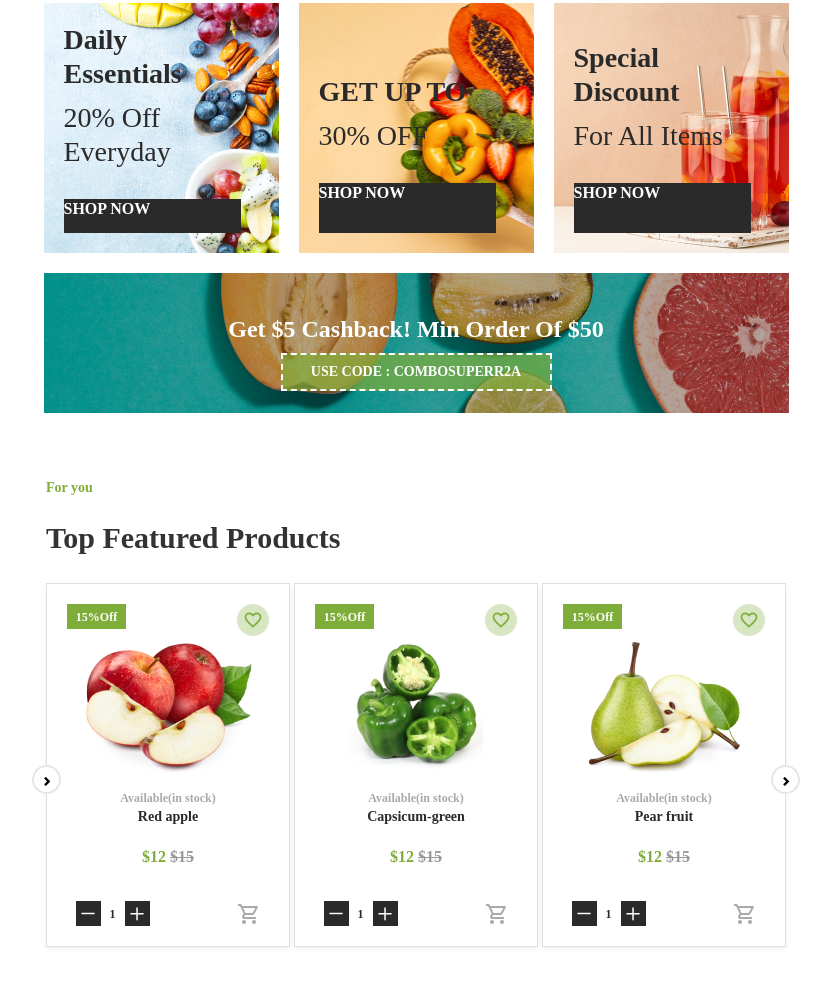
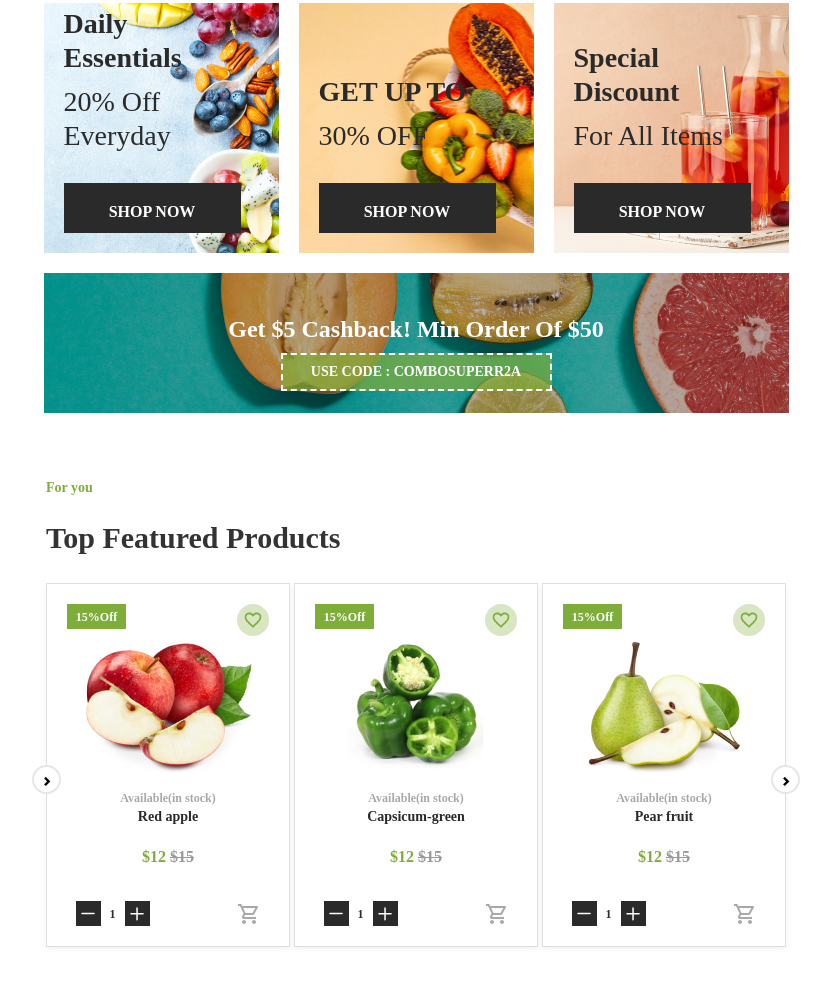
Before and after one commit to Rinatio369/store, a plain HTML site: page index.html in a window 1280 px wide. Shown: the part 1423-2406 px from the top of the page, without its empty margins (224-1055 px from the left). Drawn offline with nearby package versions, Linux system fonts and the light colour scheme; a web font is replaced by a local one.

Commit message:
Правки

```diff
--- a/styles/styles.css
+++ b/styles/styles.css
@@ -981,6 +981,7 @@ body{
   font-size: 10px;
   outline: none;
   color: #000000;
+  cursor: pointer;
 }
 
 .category__right-one{
@@ -1147,6 +1148,7 @@ body{
   background-repeat: no-repeat;
   border: none;
   outline: none;
+  cursor: pointer;
 }
 
 .foryou__minus{
@@ -1213,12 +1215,14 @@ body{
   position: absolute;
   top: 50%;
   left: -14px;
+  cursor: pointer;
 }
 
 .foryou__rigth-two{
   position: absolute;
   top: 50%;
   right: -14px;
+  cursor: pointer;
 }
 
 .offers{
@@ -1257,7 +1261,8 @@ body{
 }
 
 .offers-top__btn{
-  display: block;
+  padding: 19px 20px;
+  text-align: center;
   width: 177px;
   height: 50px;
   border: none;
@@ -1268,6 +1273,7 @@ body{
   color: #FFFFFF;
   background: #2A2A2A;
   margin: 30px 0px 20px 20px;
+  cursor: pointer;
 }
 
 .offers-top__header{
```
